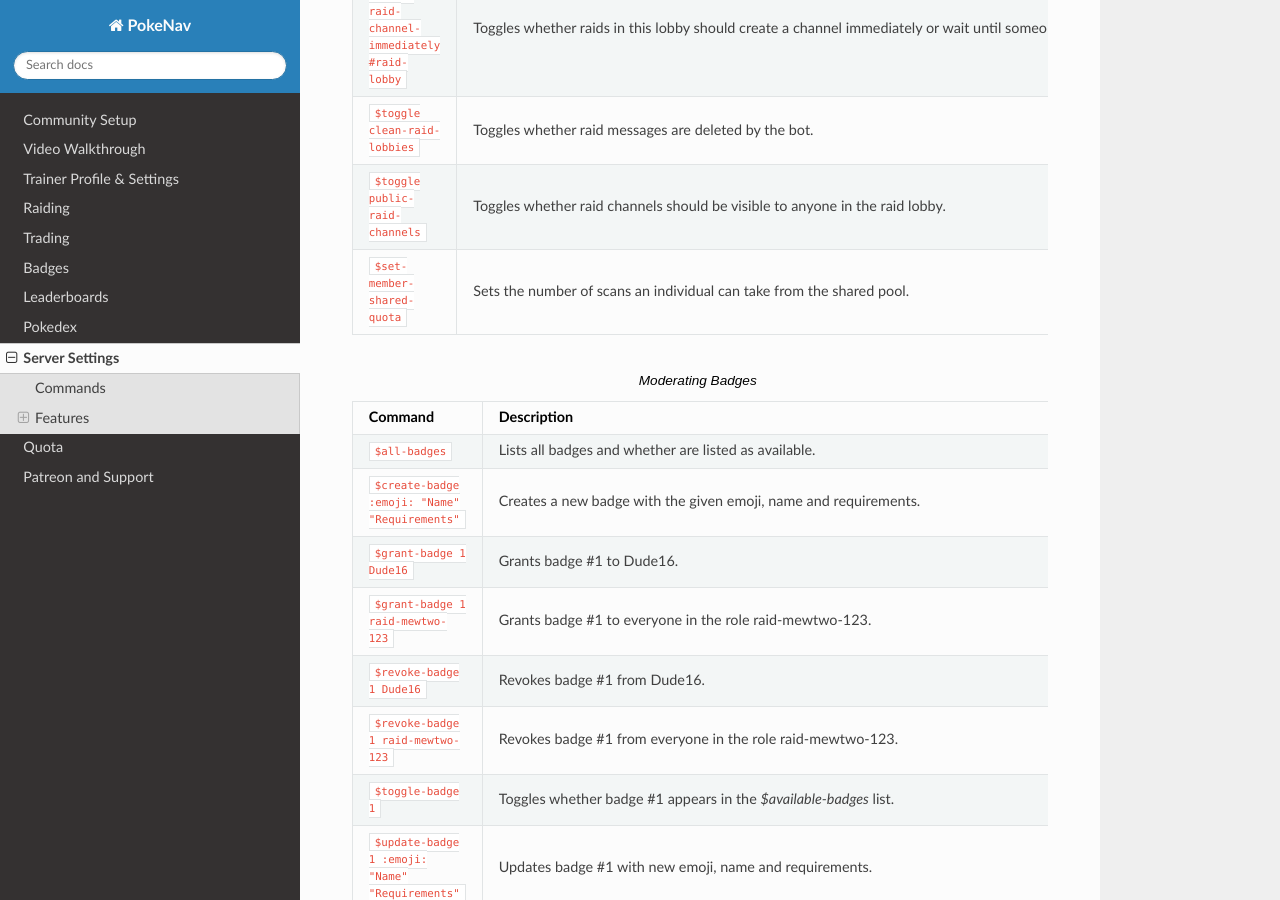
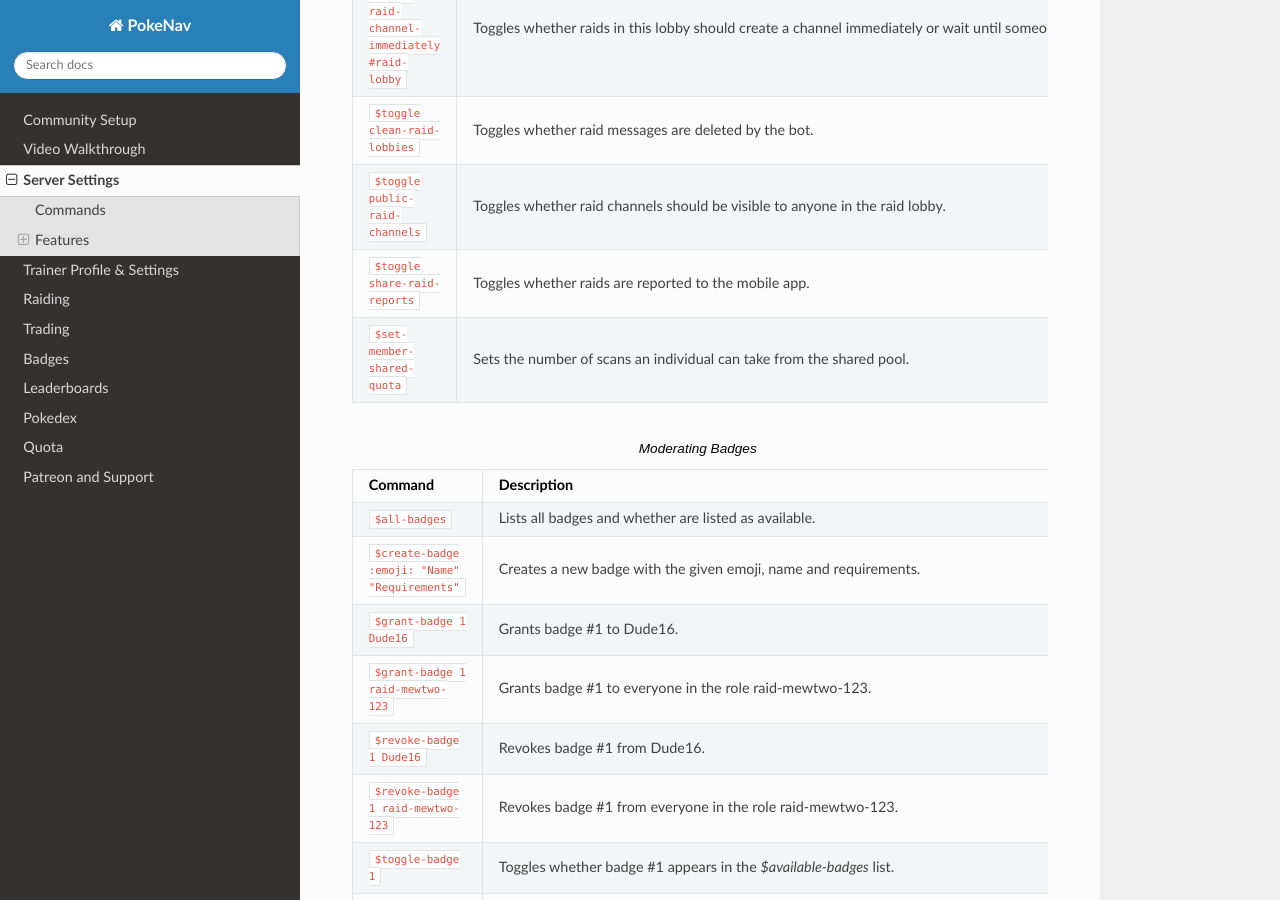
Before and after one commit to PokeNavBot/pokenav-documentation, a Sphinx documentation site: the page built from source/moderation.md, in a window 1280 px wide and 900 px high, scrolled down 3392 px. Built offline with Sphinx 7.4.7 and the Read the Docs theme 2.0.0, drawn with Linux system fonts in a browser that asks for light colours; formulas are drawn with MathJax 3.

Commit message:
raid reports command

````diff
--- a/source/index.rst
+++ b/source/index.rst
@@ -54,12 +54,12 @@ It has many features, including:
 
    community_setup
    video_overview
+   moderation
    trainer
    raids
    trading
    badges
    leaderboards
    pokedex
-   moderation
    quota
    patreon
--- a/source/moderation.md
+++ b/source/moderation.md
@@ -73,6 +73,7 @@ The following commands can **ONLY** be done in the moderation channel, by anyone
    ``$toggle create-raid-channel-immediately #raid-lobby``, "Toggles whether raids in this lobby should create a channel immediately or wait until someone joins."
    ``$toggle clean-raid-lobbies``, "Toggles whether raid messages are deleted by the bot."
    ``$toggle public-raid-channels``, "Toggles whether raid channels should be visible to anyone in the raid lobby."
+   ``$toggle share-raid-reports``, "Toggles whether raids are reported to the mobile app."
    ``$set-member-shared-quota``, "Sets the number of scans an individual can take from the shared pool."
 ```
 
````
